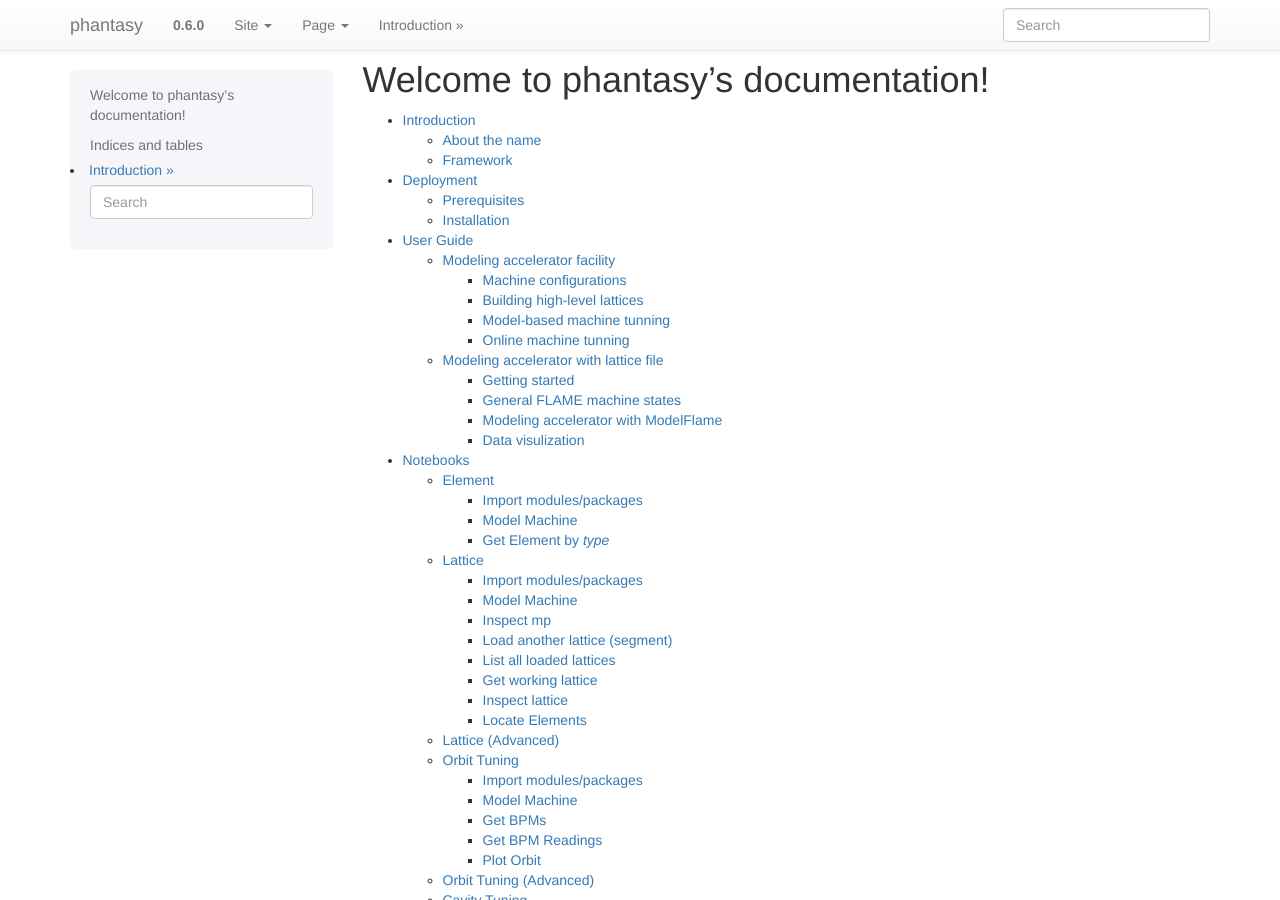
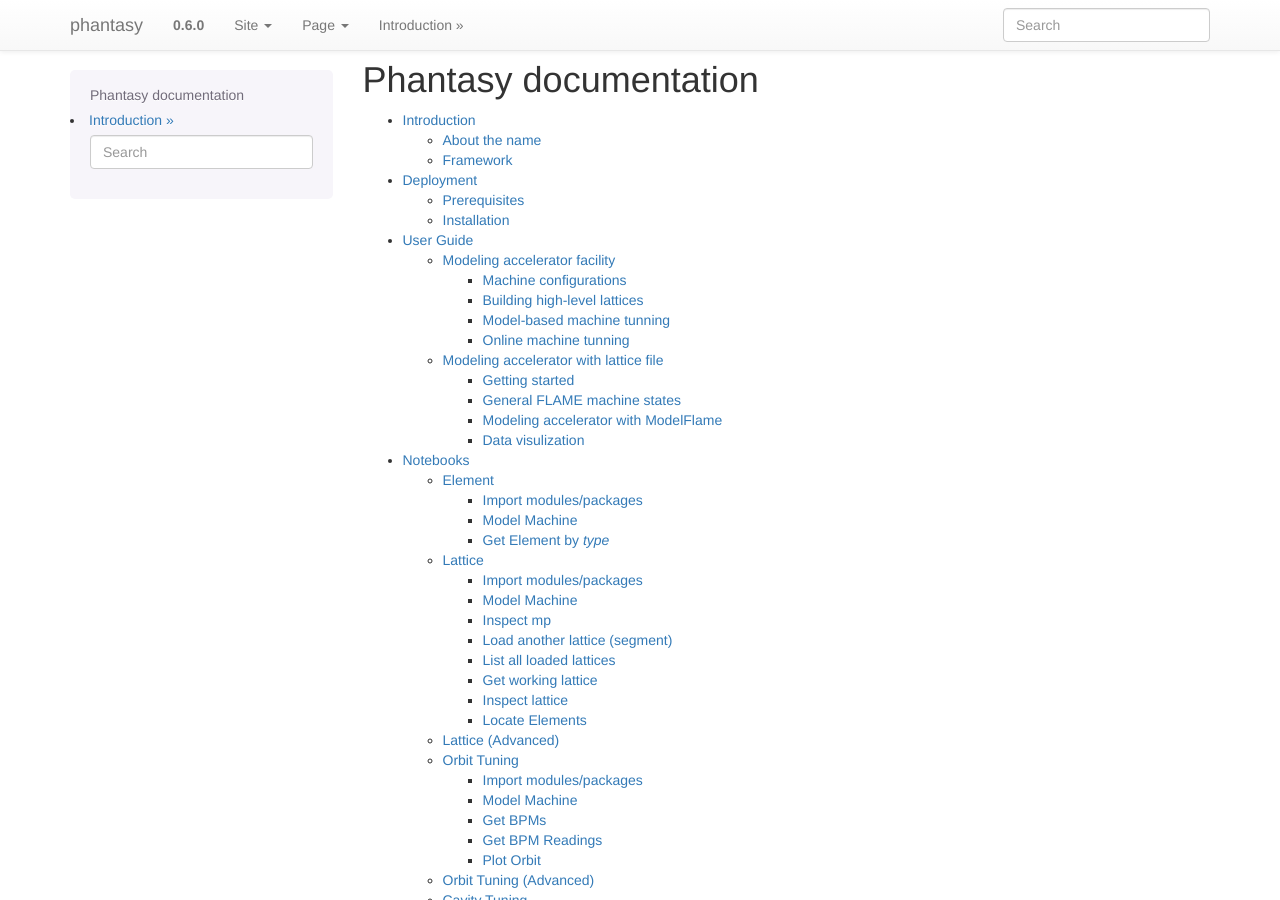
Before and after one commit to phantasy-project/phantasy, a Sphinx documentation site: the page built from docs/source/index.rst, in a window 1280 px wide and 900 px high. Built offline with Sphinx 7.4.7, drawn with Linux system fonts in a browser that asks for light colours; some of the changed text lies outside the part shown.

Commit message:
Update doc.

```diff
--- a/docs/source/index.rst
+++ b/docs/source/index.rst
@@ -3,8 +3,8 @@
    You can adapt this file completely to your liking, but it should at least
    contain the root `toctree` directive.
 
-Welcome to phantasy's documentation!
-====================================
+Phantasy documentation
+======================
 
 .. only:: latex
 
@@ -29,11 +29,11 @@ Welcome to phantasy's documentation!
 
 .. only:: html
 
-PDF documentation: :download:`Download <../build/latex/phantasy.pdf>`
+.. PDF documentation: :download:`Download <../build/latex/phantasy.pdf>`
 
 
-Indices and tables
-==================
+.. Indices and tables
+.. ==================
 
-* :ref:`genindex`
-* :ref:`modindex`
+.. * :ref:`genindex`
+.. * :ref:`modindex`
```
